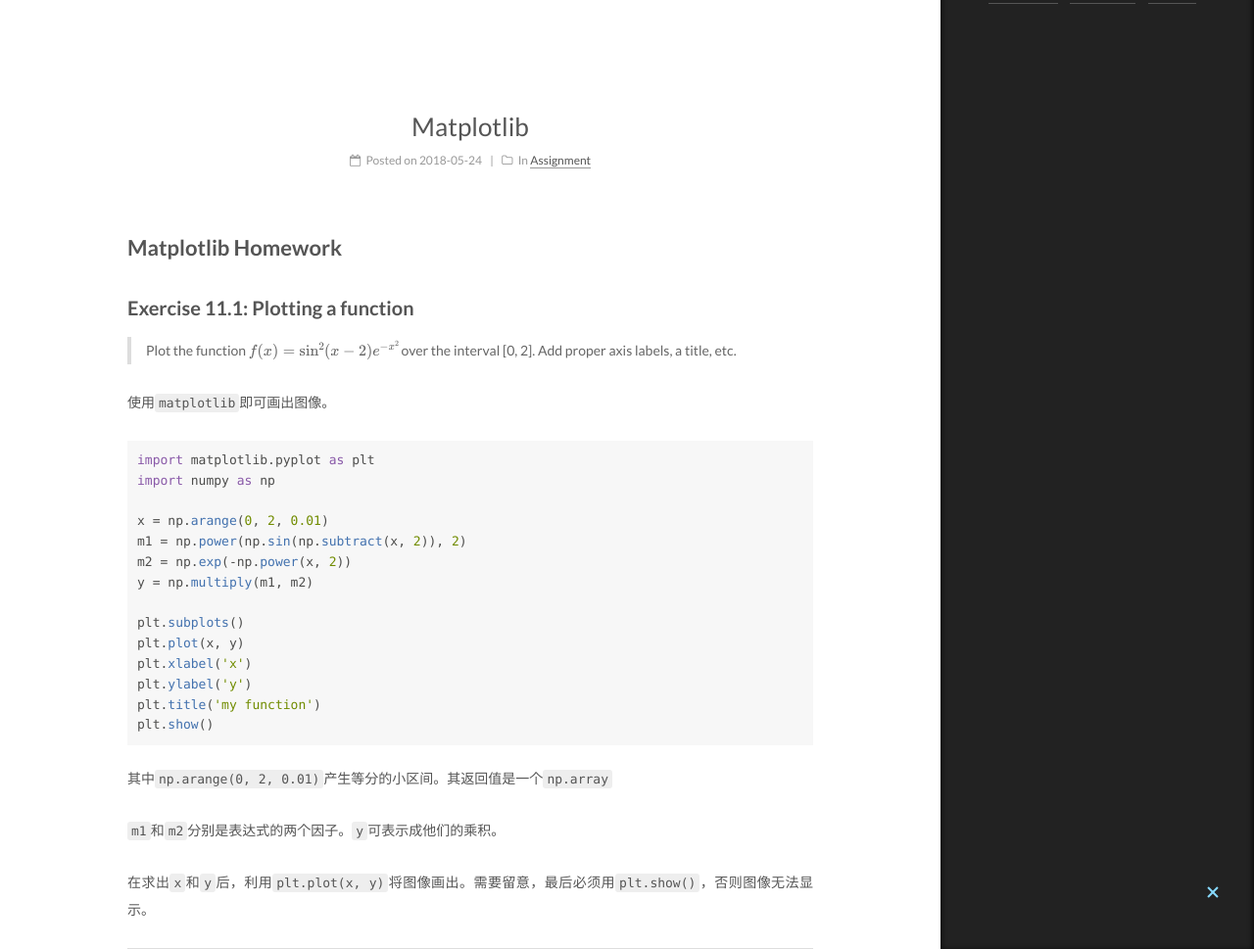
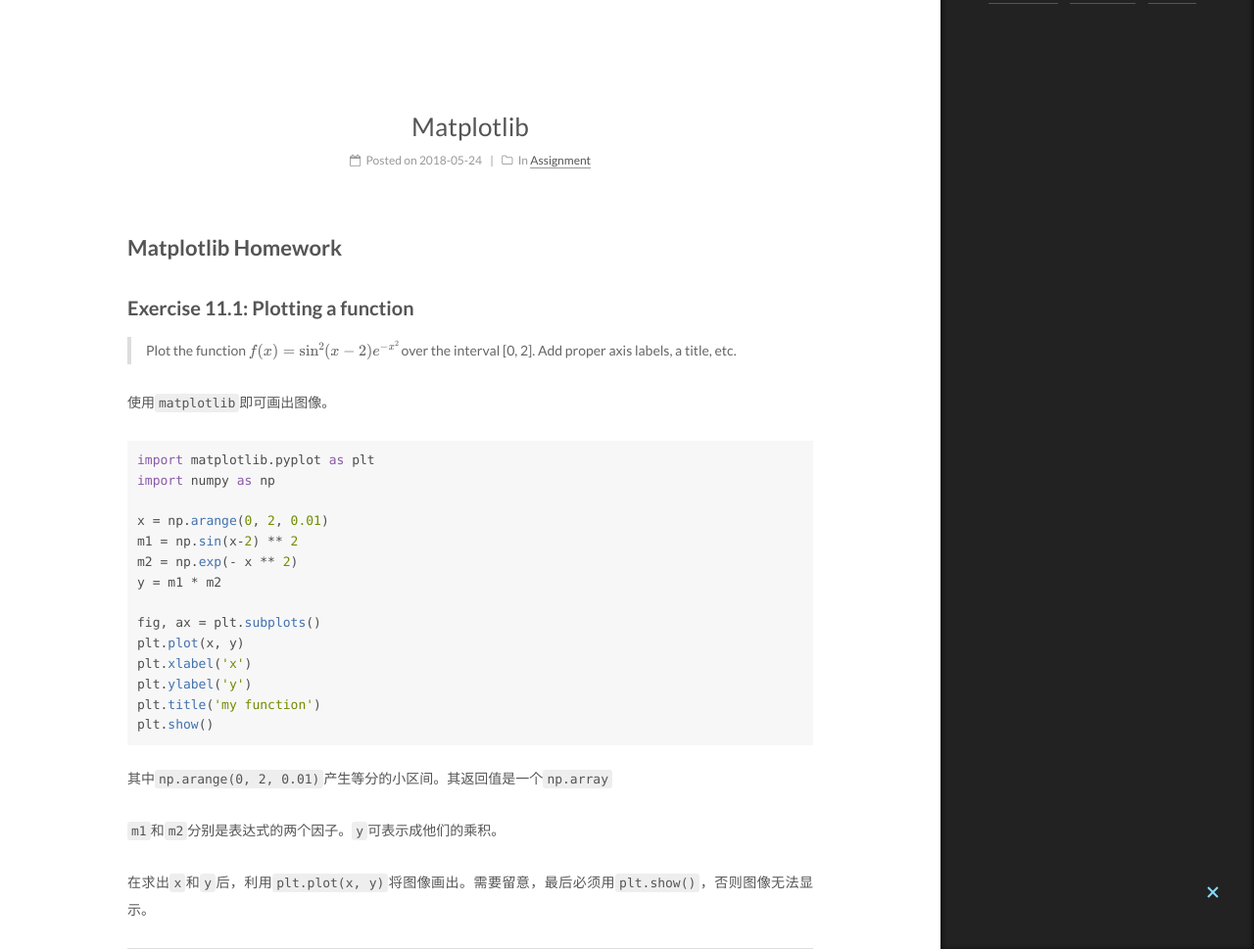
Before and after one commit to YanB25/YanB25.github.io, a Jekyll site: the page built from _posts/2018-5-25-Matplotlib.md, in a window 1280 px wide and 1400 px high. Shown: the part 431-1400 px from the top of the window at 98% size. Built offline with Jekyll 4.4.1, drawn with Linux system fonts in a browser that asks for light colours; formulas are drawn with MathJax 3; some of the changed text lies outside the part shown.

Commit message:
finish matplotlib

```diff
--- a/_posts/2018-5-25-Matplotlib.md
+++ b/_posts/2018-5-25-Matplotlib.md
@@ -17,11 +17,11 @@
 import numpy as np
 
 x = np.arange(0, 2, 0.01)
-m1 = np.power(np.sin(np.subtract(x, 2)), 2)
-m2 = np.exp(-np.power(x, 2))
-y = np.multiply(m1, m2)
+m1 = np.sin(x-2) ** 2
+m2 = np.exp(- x ** 2)
+y = m1 * m2
 
-plt.subplots()
+fig, ax = plt.subplots()
 plt.plot(x, y)
 plt.xlabel('x')
 plt.ylabel('y')
```
Also changed, not shown: other parts of _posts/2018-5-25-Matplotlib.md (+7 -6 lines).
